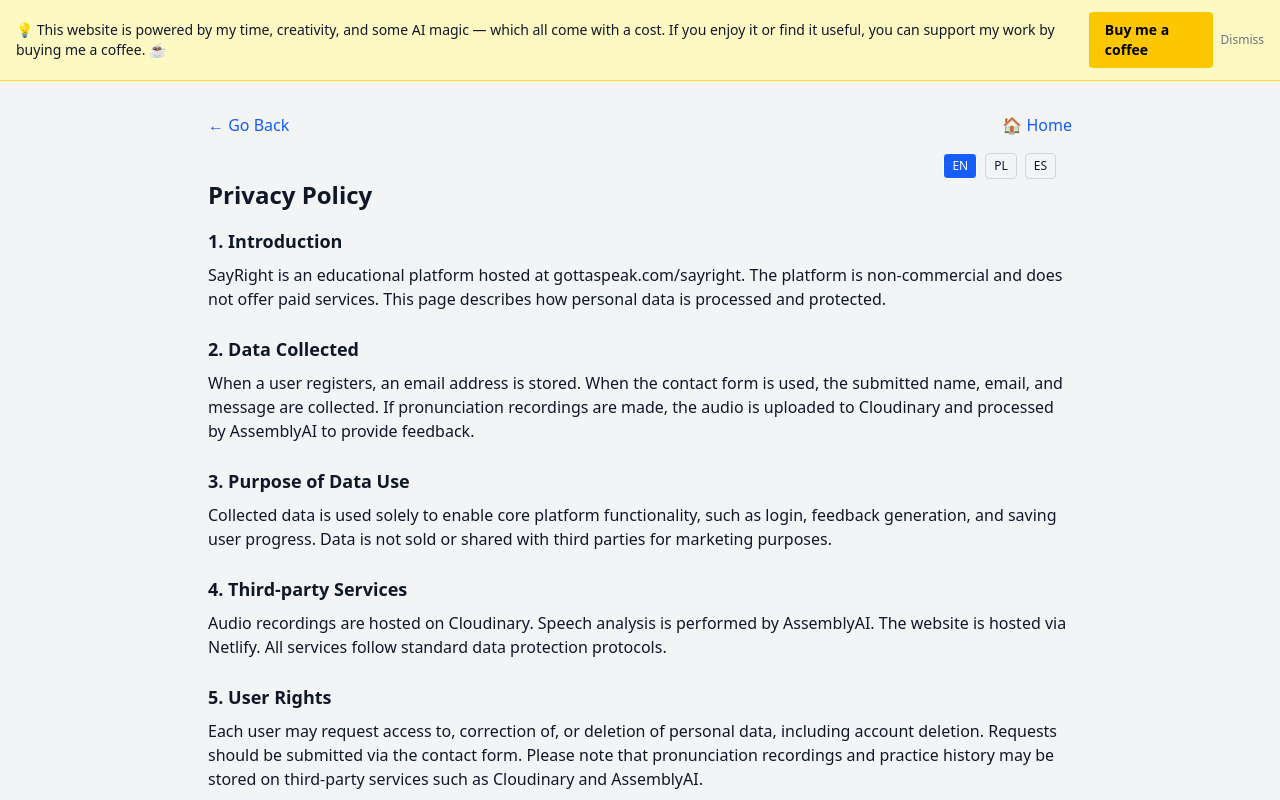
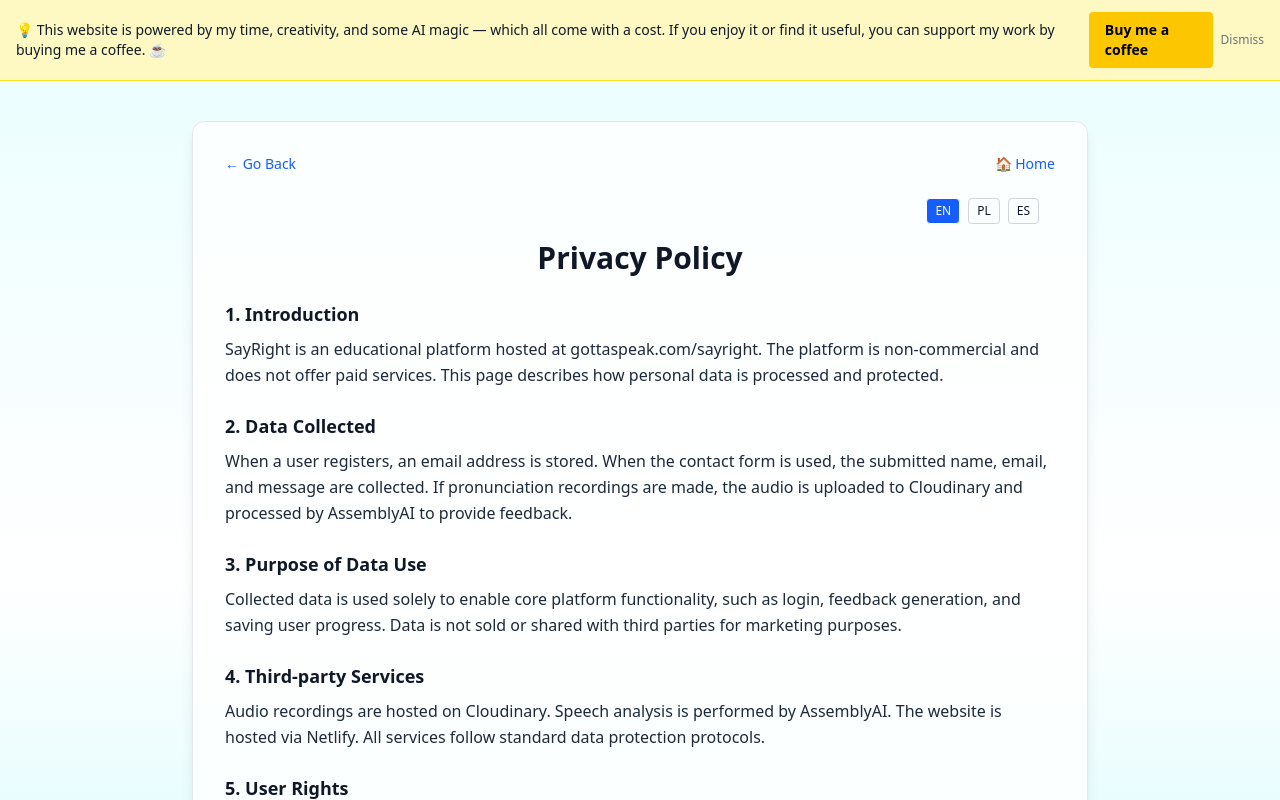
Before and after one commit to Ania58/Pronunciation-App-Frontend, a React (Vite) app: page /privacy-policy in a window 1280 px wide. Shown: the top 800 px of the page. Built offline with nearby package versions, Linux system fonts and the light colour scheme; no server answers.

Commit message:
Enhance PrivacyPolicy page with gradient background, animations, and modern layout

```diff
--- a/src/pages/PrivacyPolicy.tsx
+++ b/src/pages/PrivacyPolicy.tsx
@@ -7,25 +7,44 @@ const PrivacyPolicy = () => {
   const navigate = useNavigate();
 
   return (
-    <div className="max-w-4xl mx-auto px-4 py-8">
+    <div className="min-h-screen bg-gradient-to-b from-cyan-50 via-white to-cyan-100 px-4 py-10 flex flex-col items-center animate-fade-in">
+      <div className="w-full max-w-4xl bg-white/80 border border-gray-200 rounded-xl shadow-lg p-8 transition-transform hover:scale-[1.01] duration-300">
         <div className="flex justify-between items-center mb-4">
-        <button onClick={() => navigate(-1)} className="text-blue-600 hover:underline cursor-pointer">
-          ← {t('goBack')}
-        </button>
-        <Link to="/" className="text-blue-600 hover:underline">
-          🏠 {t('home')}
-        </Link>
+          <button
+            onClick={() => navigate(-1)}
+            className="text-blue-600 hover:underline cursor-pointer text-sm font-medium"
+          >
+            ← {t("goBack")}
+          </button>
+          <Link
+            to="/"
+            className="text-blue-600 hover:underline cursor-pointer text-sm font-medium"
+          >
+            🏠 {t("home")}
+          </Link>
+        </div>
+
+        <div className="flex justify-end mb-4">
+          <LanguageSwitcher />
+        </div>
+
+        <h1 className="text-2xl sm:text-3xl font-bold mb-6 text-center">
+          {t("privacyPolicy.title")}
+        </h1>
+
+        {(t("privacyPolicy.sections", { returnObjects: true }) as {
+          heading: string;
+          content: string;
+        }[]).map((section, index) => (
+          <div
+            key={index}
+            className="mb-6 transition-transform duration-300 hover:scale-[1.01]"
+          >
+            <h2 className="text-lg font-semibold mb-2">{section.heading}</h2>
+            <p className="leading-relaxed text-gray-800">{section.content}</p>
+          </div>
+        ))}
       </div>
-      <LanguageSwitcher />
-      <h1 className="text-2xl font-bold mb-4">{t("privacyPolicy.title")}</h1>
-      {(t("privacyPolicy.sections", { returnObjects: true }) as { heading: string; content: string }[]).map(
-        (section, index) => (
-          <div key={index} className="mb-6">
-            <h2 className="text-lg font-semibold mb-2">{section.heading}</h2>
-            <p>{section.content}</p>
-          </div>
-        )
-      )}
     </div>
   );
 };
```
